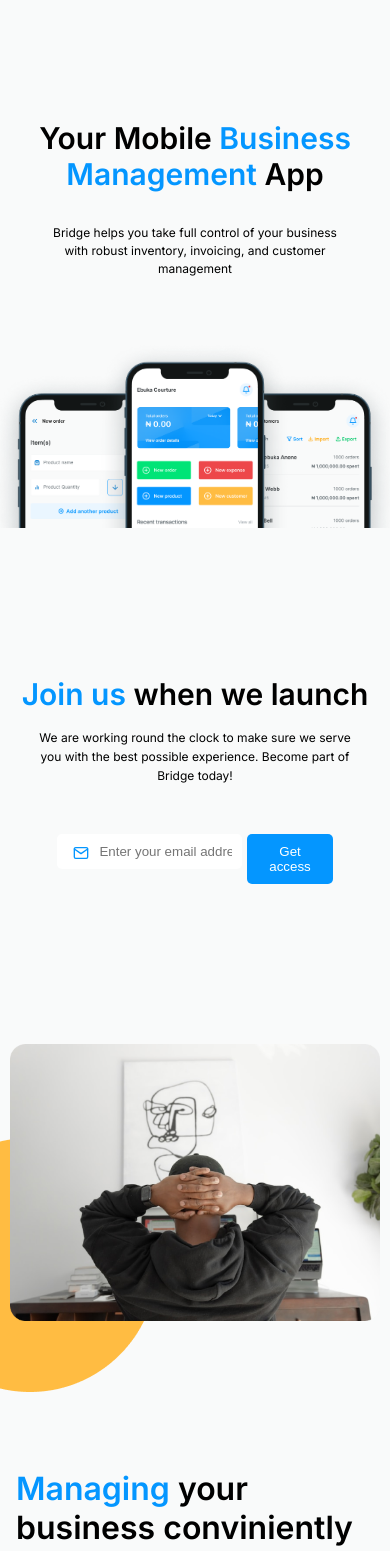
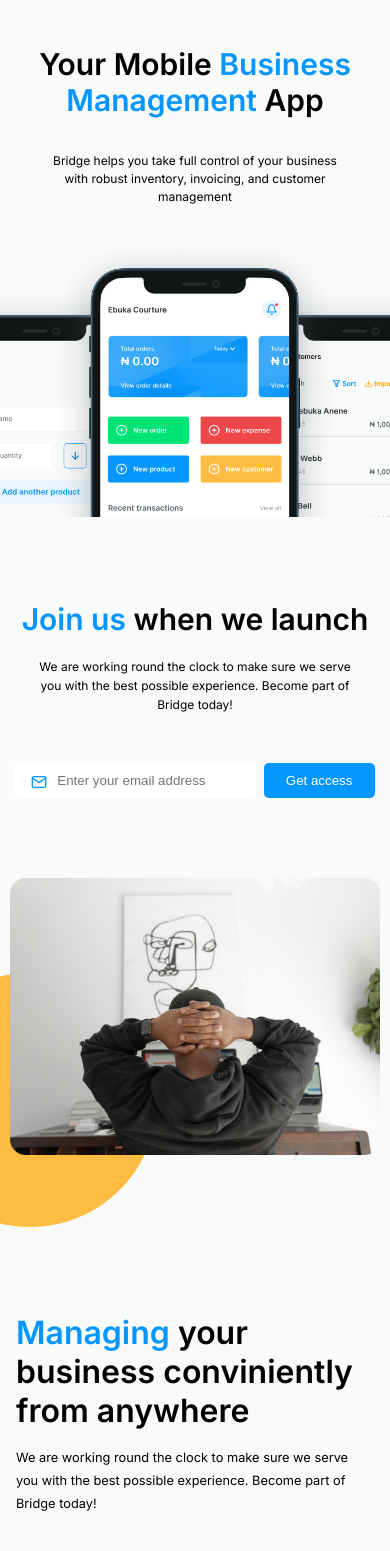
Before and after one commit to Prospertech-github/bridge-landing-page, a React (Create React App) app: page / in a window 390 px wide. Shown: the part 120-1671 px from the top of the page. Built offline with nearby package versions, Linux system fonts and the light colour scheme.

Commit message:
FIX: Fixed spacing issues to align with design specifications

```diff
--- a/src/components/Article/Article.css
+++ b/src/components/Article/Article.css
@@ -71,6 +71,7 @@
 		gap: 2rem;
 		justify-content: center;
 		align-items: center;
+		margin-top: 80px;
 	}
   .services{
     width: 88%;
--- a/src/components/Footer/Footer.css
+++ b/src/components/Footer/Footer.css
@@ -1,6 +1,4 @@
-
-
-footer{
+footer {
 	background: black;
 	padding: 2rem;
 	text-align: center;
@@ -11,74 +9,75 @@ footer{
 	gap: 2rem;
 }
 
-
-
-
-.footer__logo{
+.footer__logo {
 	font-size: 2rem;
 	width: 10rem;
 	margin-left: 9rem;
 	color: white;
-
 }
-.footer__logo img{
+.footer__logo img {
 	width: 7rem;
 }
 
-
-.footer__socials{
+.footer__socials {
 	display: flex;
 	justify-content: start;
 	gap: 1rem;
 	place-items: center;
 	padding-left: 3rem;
 	/* border: 1px solid red; */
-  margin-left: 4rem;
-
-
+	/* margin-left: 4rem; */
 }
-.footer__socials a{
+.footer__socials a {
 	width: 3.5rem;
 	height: 3.5rem;
-  border: 1px solid #AF812D;
+	border: 1px solid #af812d;
 	border-radius: 50%;
-  color:  #AF812D;
+	color: #af812d;
 	padding: 0.8rem;
-
-
 }
-.footer__socials a:hover{
-  color:  #0496FF;
-  border: 1px solid  #0496FF;
+.footer__socials a:hover {
+	color: #0496ff;
+	border: 1px solid #0496ff;
 }
 
-
-.footer__copyright{
+.footer__copyright {
 	/* margin-bottom: 1rem; */
-  color:  #AF812D;
+	color: #af812d;
 }
-.footer__copyright small{
+.footer__copyright small {
 	font-size: 0.8rem;
 	text-align: center;
-
 }
 
-@media screen and (max-width: 1024px){
-.footer__socials{
-margin-left: -2rem;
-
+/* @media screen and (max-width: 1024px) {
+	.footer__socials {
+		/* margin-left: -2rem;
+		border: 2px solid white;
 	}
-.footer__logo{
+	.footer__logo {
 		margin-left: 7rem;
 	}
-}
-@media screen and (max-width: 400px){
-footer{
+} */
+@media screen and (max-width: 540px) {
+	footer {
 		display: flex;
 		flex-direction: column;
 		gap: 3rem;
 	}
-.footer__logo{
+	.footer__logo {
 		margin-left: 5rem;
 	}
+  .footer__socials{
+    width: 100%;
   }
+  .footer__socials a{
+    width: 30px;
+    height: 30px;
+  }
+  .footer-icon{
+    font-size: 24px;
+    text-align: center;
+    margin: auto;
+  }
+}
--- a/src/components/Footer/Footer.jsx
+++ b/src/components/Footer/Footer.jsx
@@ -9,39 +9,30 @@ import Logo from '../../assets/Group 24.png'
 const Footer = () => {
   return (
 		<footer>
-
 			<div class="footer__socials">
-  <a href='https://www.facebook.com'>
-  <FaFacebookF/>
+				<a href="https://www.facebook.com">
+					<FaFacebookF className="footer-icon" />
 				</a>
-  <a href='https://instagram.com'>
-    <FiInstagram/>
+				<a href="https://instagram.com">
+					<FiInstagram className="footer-icon" />
 				</a>
-  <a href='https://twitter.com'>
-    <IoLogoTwitter/>
+				<a href="https://twitter.com">
+					<IoLogoTwitter className="footer-icon" />
 				</a>
-  <a href='https://twitter.com'>
-    <FaLinkedinIn/>
+				<a href="https://twitter.com">
+					<FaLinkedinIn className="footer-icon" />
 				</a>
 			</div>
 
-  <a href='#' className='footer__logo'>
-  <img src={Logo}/>
+			<a href="#" className="footer__logo">
+				<img src={Logo} />
 			</a>
 
 			<div class="footer__copyright">
 				<small>&copy; 2022 Get Bridge. All rights reserved</small>
 			</div>
-
-
-
-
-
-
-
-
 		</footer>
-  )
+  );
 }
 
 export default Footer
--- a/src/components/Headerimage/Headerimg.css
+++ b/src/components/Headerimage/Headerimg.css
@@ -17,10 +17,11 @@
 
 @media screen and (max-width: 540px) {
 	.img__header {
-		margin-top: 3rem;
+		padding: 0;
+		margin-top: 32px;
 	}
 	.first__img img {
-		width: 500px;
+		width: 750px;
 		height: auto;
 	}
 }
--- a/src/components/Mainheader/Mainheader.css
+++ b/src/components/Mainheader/Mainheader.css
@@ -32,7 +32,7 @@
 
 @media screen and (max-width: 540px) {
 	.main__header {
-		margin-top: 10rem;
+		margin-top: 70px;
 		gap: 1rem;
 	}
 	.header-writeup1 {
@@ -44,6 +44,7 @@
 	}
 	.header-writeup2 {
 		width: 75%;
+		margin-top: 18px;
 	}
 	.header-writeup2 p {
 		font-size: 12px;
--- a/src/components/Mainheader2/Mainheader2.css
+++ b/src/components/Mainheader2/Mainheader2.css
@@ -74,7 +74,7 @@
 
 @media screen and (max-width: 540px) {
 	.main__head {
-		margin-top: 8rem;
+		margin-top: 80px;
 	}
 	.head-writeup1 {
 		width: var(--container-width-sm);
@@ -85,10 +85,11 @@
 		font-size: 30px;
 	}
 	.head-writeup2 {
-		margin-top: 1rem;
+		margin-top: 20px;
 		display: flex;
 		justify-content: center;
 		align-items: center;
+
 	}
 	.head-writeup2 p {
 		line-height: 1.6;
@@ -104,6 +105,7 @@
 		display: flex;
 		justify-content: center;
 		gap: 2%;
+		width: 95%;
 	}
 	.input__div {
 		width: 65%;
--- a/src/components/Navbar/Navbar.css
+++ b/src/components/Navbar/Navbar.css
@@ -51,7 +51,8 @@ nav {
 @media screen and (max-width: 540px) {
 	nav {
 		width: 100%;
-		padding: 1rem;
+		padding: 20px;
+		height: 96px;
 	}
 	.nav__toggle-btn {
 		display: inline-block;
--- a/src/components/Section 4/Section4.css
+++ b/src/components/Section 4/Section4.css
@@ -1,4 +1,4 @@
-.main__header {
+.main__header-section4 {
 	height: 100%;
 }
 .main__header-container {
@@ -29,6 +29,9 @@
 }
 
 @media screen and (max-width: 540px) {
+	.main__header-section4{
+		margin-top: 80px;
+	}
 	.main__header-container {
 		width: 100%;
 		display: flex;
@@ -45,7 +48,7 @@
 		width: 100%;
 	}
 	.main__header-right {
-		margin-top: 5rem;
+		margin-top: 90px;
 		padding-left: 1rem;
 		width: 100%;
 	}
--- a/src/components/Section 4/Section4.jsx
+++ b/src/components/Section 4/Section4.jsx
@@ -5,7 +5,7 @@ import './Section4.css';
 
 const Section4 = () => {
 	return (
-		<div className="main__header">
+		<div className="main__header-section4">
 			<div class="main__header-container">
 				<div className="ellipse-div">
 					<img className="ellipse-img" src={Ellipse} alt="ellipse" />
--- a/src/components/Section5/Section5.css
+++ b/src/components/Section5/Section5.css
@@ -1,4 +1,4 @@
-.main__head-section5{
+.main__head-section5 {
 	height: 100%;
 	margin-top: 8rem;
 	display: flex;
@@ -6,39 +6,39 @@
 	justify-content: center;
 	align-items: center;
 }
-.heading-writeup1{
+.heading-writeup1 {
 	margin-top: 2rem;
 	text-align: center;
 	width: 50%;
 }
 
-.heading-writeup1 h3{
+.heading-writeup1 h3 {
 	font-size: 40px;
 	font-weight: bold;
 }
 
-.heading-writeup1 span{
-  color:rgb(4,150,255);
+.heading-writeup1 span {
+	color: rgb(4, 150, 255);
 }
-.heading-writeup2{
+.heading-writeup2 {
 	display: flex;
 	justify-content: center;
 }
-.heading-writeup2 p{
+.heading-writeup2 p {
 	font-weight: light;
 	line-height: 1.5;
 	text-align: center;
 	width: 500px;
 }
-.heading-writeup2 p a{
-  color:rgb(4,150,255);
+.heading-writeup2 p a {
+	color: rgb(4, 150, 255);
 	cursor: pointer;
 }
-.contact-container{
+.contact-container {
 	width: 40%;
 	margin-top: 4rem;
 }
-form{
+form {
 	display: flex;
 	flex-direction: column;
 	gap: 1.2rem;
@@ -46,7 +46,8 @@ form{
 	height: 100%;
 }
 
-input, textarea{
+input,
+textarea {
 	width: 100%;
 	padding: 1.5rem;
 	border-radius: 0.5rem;
@@ -56,38 +57,42 @@ input, textarea{
 	color: black;
 }
 
-.button{
+.button {
 	padding: 10px;
 	color: white;
-  background: rgb(4,150,255);
+	background: rgb(4, 150, 255);
 	border-radius: 5px;
 	cursor: pointer;
 }
 
-
-@media screen and (max-width: 540px){
-  .main__head-section5{
+@media screen and (max-width: 540px) {
+	.main__head-section5 {
 		margin-top: 7rem;
+		margin-top: 80px;
 	}
-.heading-writeup1{
+	.heading-writeup1 {
 		width: 100%;
-  padding: 2px;
+		padding: 10px;
+		margin-top: 0rem;
 	}
 
-.heading-writeup1 h3{
+	.heading-writeup1 h3 {
 		font-size: 30px;
 	}
-.contact-container{
+	.contact-container {
 		width: 80%;
 		margin-top: 4rem;
 	}
 
-.heading-writeup2 p{
+	.heading-writeup2 p {
 		font-size: 12px;
 		width: 79%;
 	}
-.heading-writeup2{
+	.heading-writeup2 {
 		margin-top: 1rem;
 	}
-
+	form {
+		gap: 24px;
+		margin-top: 55px;
 	}
+}
```
Lines whose indentation alone changed are shown as unchanged.
